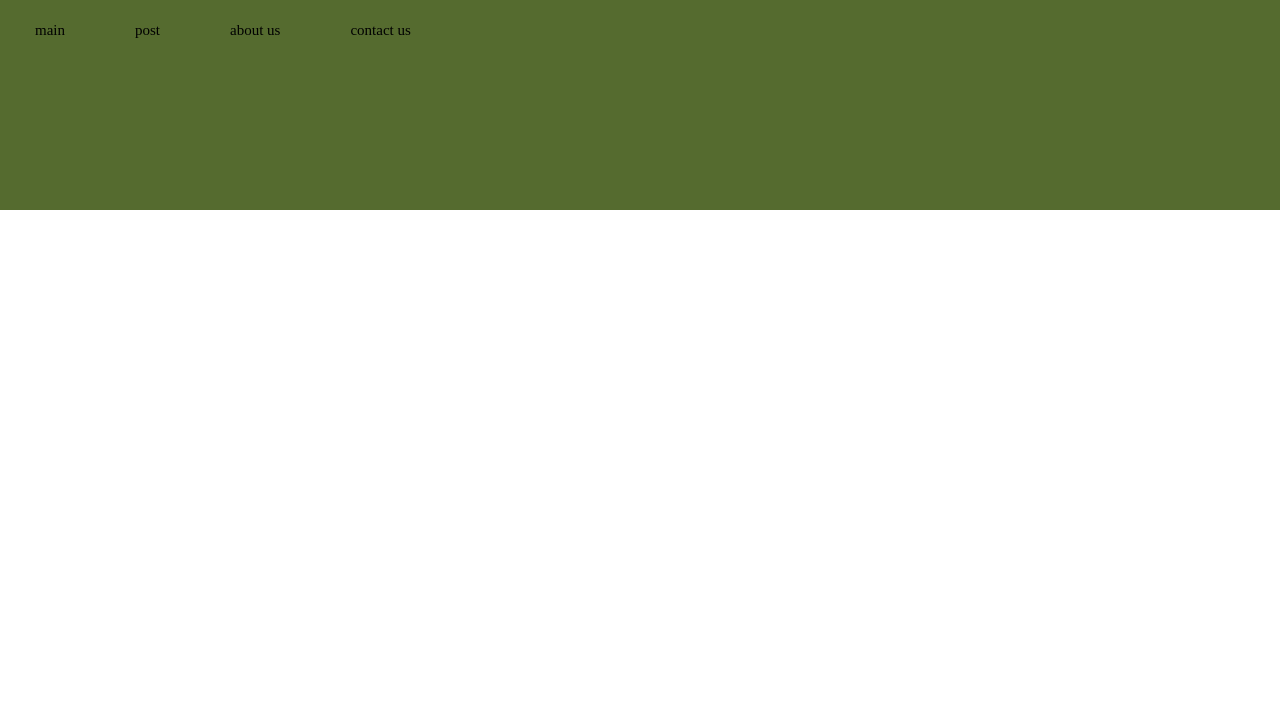
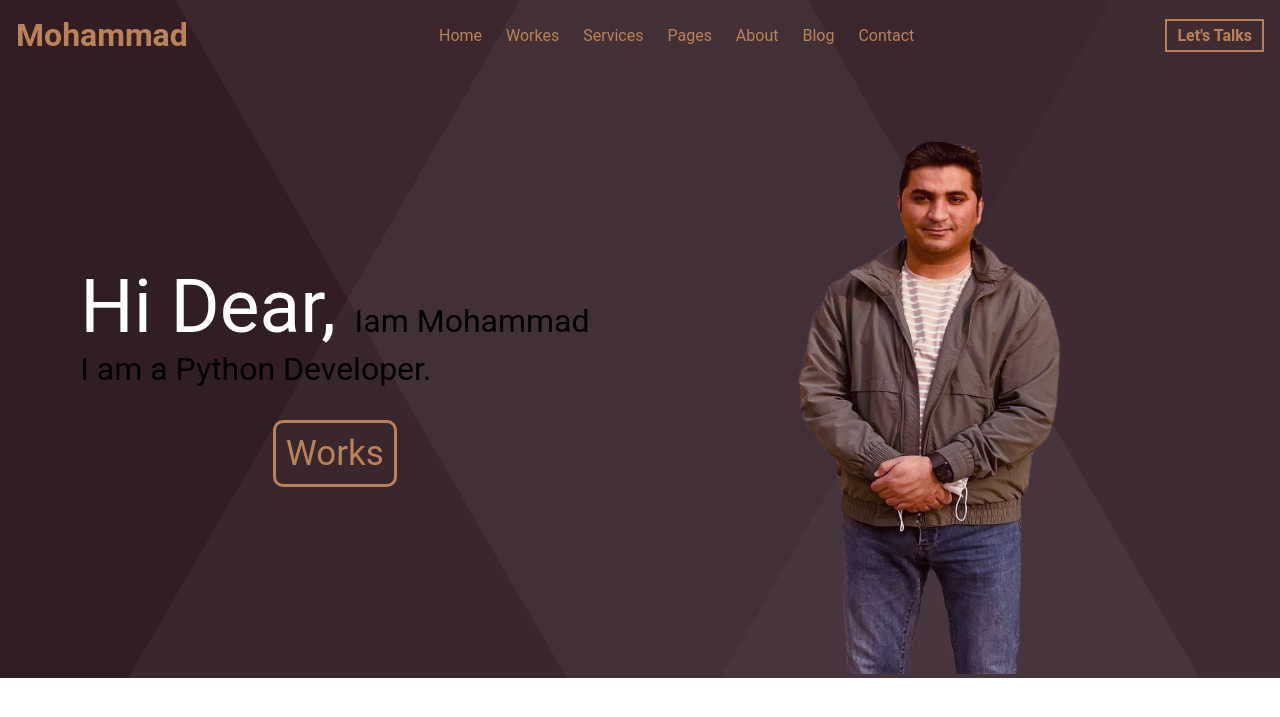
Before and after one commit to shushinasabm/blog, a Django app: page /index/ in a window 1280 px wide. Shown: the top 717 px of the page. Run offline with Django 4.2, Linux system fonts and the light colour scheme.

Commit message:
creat main page in teh blog

```diff
--- a/post/static/post/css/styles.css
+++ b/post/static/post/css/styles.css
@@ -1,9 +1,5 @@
 
-* {
-
-  padding:0;
-  margin:0;
-}
+/*
 .navbar{
   width: 100%;
   height: 60px;
@@ -32,4 +28,78 @@ width: 100%;
 height: 150px;
 background-color:darkolivegreen ;
 
+} */
+
+* {
+  padding:0;
+  margin:0;
+  font-family: "Roboto",sans-serif;
 }
+a{
+  text-decoration: none;
+}
+header{
+  padding: 1rem;
+display: flex;
+flex-direction: row;
+justify-content: space-between;
+align-items: center;
+
+
+}
+.heder-items{
+  margin: 0 10px !important ;
+  color: #BB8257;
+}
+#brand{
+  color: #BB8257;
+}
+#btn-talk{
+  color: #BB8257;
+  border: 2px solid #BB8257;
+  padding: 5px 10px;
+  font-weight: bold;
+}
+.bg-image{
+  background-image: url("../image/back-image.webp");
+}
+#information{
+  padding: 0 25px;
+  height: 38rem;
+  font-size: 35px;
+  display: flex;
+  justify-content:space-around;
+align-items: center;
+
+}
+.works{
+  color: #BB8257;
+  border: 3px solid #BB8257;
+  text-decoration: none;
+  border-radius: 10px;
+  padding: 10px 10px;
+}
+.works:hover{
+  color: white;
+  background-color: #BB8257;
+
+}
+#information img{
+  width: 500px ;
+  height:600px ;
+}
+#information p{
+  font-size: 2rem;
+}
+.works-parent{
+  margin-top: 2rem;
+
+}
+#information div{
+  display: flex;
+  align-items: center;
+  justify-content: space-between;
+  justify-content: start;
+  flex-direction: column;
+
+}
--- /dev/null
+++ b/post/templates/post/base.html
@@ -0,0 +1,52 @@
+{% load static %}
+<!DOCTYPE html>
+<html lang="en">
+<head>
+  <link href="{% static 'post/css/styles.css' %}" rel="stylesheet">
+  <title>ss</title>
+</head>
+<body>
+    <div class="bg-image">
+    <header>
+
+        <div>
+<h1> <a href="#" id="brand">Mohammad</a></h1>
+        </div>
+        <div>
+        <a class="heder-items" href="">Home</a>
+        <a class="heder-items" href="">Workes</a>
+        <a class="heder-items" href="">Services</a>
+        <a class="heder-items" href="">Pages</a>
+        <a class="heder-items" href="">About</a>
+        <a class="heder-items" href="">Blog</a>
+        <a class="heder-items" href="">Contact</a>
+
+                </div>
+            <div>
+<a href="" id="btn-talk">Let's Talks</a>
+        </div>
+    </header>
+
+<div id="information">
+<div>
+    <p>
+    <span style="color: white;font-size: 75px;">
+
+       Hi Dear,
+    </span>
+    Iam Mohammad<br>
+   I am a Python Developer.
+    </p>
+    <div class="works-parent">
+        <a class="works" href="">Works</a>
+    </div>
+
+
+</div>
+<div>
+    <img src="{% static 'post/image/me.png'%}">
+</div>
+</div>
+</div>
+</body>
+</html>
--- a/post/templates/post/index.html
+++ b/post/templates/post/index.html
@@ -5,5 +5,6 @@
 </head>
 <body>
   {% include 'post/partials/footer.html' %}
+
 </body>
 </html>
--- a/post/views.py
+++ b/post/views.py
@@ -5,7 +5,7 @@ from django.http import  HttpResponse
 from .models import Post, aboutus
 # Create your views here.
 def index (request):
-    return render(request ,'post/index.html')
+    return render(request ,'post/base.html')
 def about_us (request):
      context={
          'aboutus':aboutus.objects.first()
```
Also changed, not shown: media/images/me.png (added), post/static/post/image/back-image.webp (added), post/static/post/image/me.png (added), post/static/post/image/men.webp (added).
